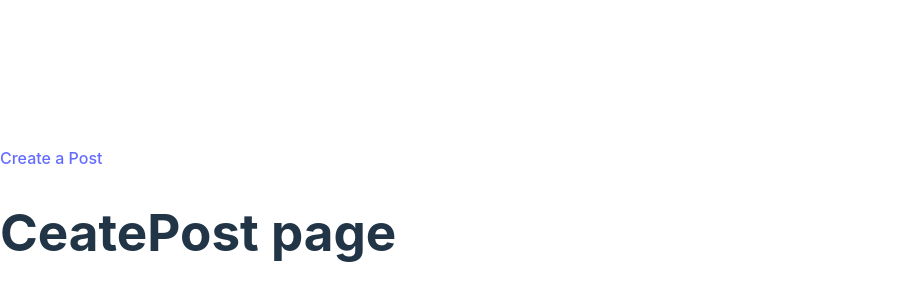
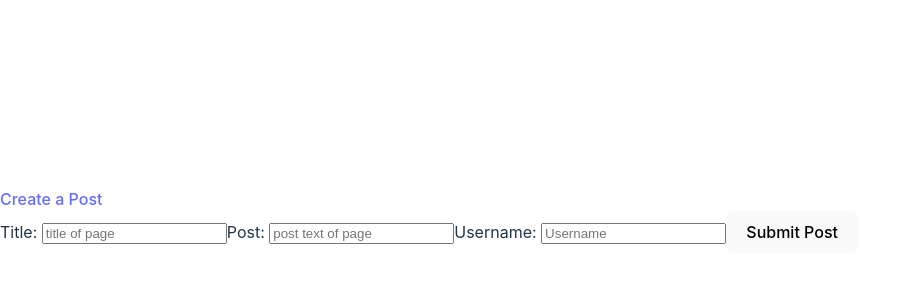
Before and after one commit to mitchalejo94/fullstackPracticeProject, a React (Vite) app in the folder client/: page /createpost in a window 1280 px wide. Shown: the part 180-480 px from the top of the page, without its empty margins (0-900 px from the left). Built offline with nearby package versions, Linux system fonts and the light colour scheme.

Commit message:
Feat: Added submit post functionality

```diff
--- a/client/package.json
+++ b/client/package.json
@@ -10,9 +10,11 @@
     "preview": "vite preview"
   },
   "dependencies": {
+    "formik": "^2.4.5",
     "react": "^18.2.0",
     "react-dom": "^18.2.0",
-    "react-router-dom": "^6.20.0"
+    "react-router-dom": "^6.20.0",
+    "yup": "^1.3.2"
   },
   "devDependencies": {
     "@types/react": "^18.2.37",
--- a/client/src/pages/CreatePost.jsx
+++ b/client/src/pages/CreatePost.jsx
@@ -1,9 +1,54 @@
 import React from "react";
+import { Formik, Form, Field, ErrorMessage } from "formik";
+import * as Yup from "yup";
+//with Formik it is uncessary to use states to hold the values of the inputs.
+import axios from "axios";
 
 export default function CreatePost() {
+  const initialValues = {
+    title: "",
+    postText: "",
+    username: "",
+  };
+  const validationSchema = Yup.object().shape({
+    title: Yup.string().required(),
+    postText: Yup.string().required(),
+    username: Yup.string().min(3).max(15).required(),
+  });
+
+  const onSubmit = (data) => {
+    axios.post("http://localhost:3002/posts", data).then((response) => {
+      console.log("it worked");
+    });
+  };
   return (
-    <div>
-      <h1>CeatePost page</h1>
+    <div className="createPostPage">
+      <Formik
+        initialValues={initialValues}
+        onSubmit={onSubmit}
+        validationSchema={validationSchema}
+      >
+        <Form>
+          <label>Title: </label>
+          <ErrorMessage name="title" component="span" />
+          <Field
+            id="inputCreatePost"
+            name="title"
+            placeholder="title of page"
+          />
+          <label>Post: </label>
+          <ErrorMessage name="postText" component="span" />
+          <Field
+            id="inputCreatePost"
+            name="postText"
+            placeholder="post text of page"
+          />
+          <label>Username: </label>
+          <ErrorMessage name="username" component="span" />
+          <Field id="inputCreatePost" name="username" placeholder="Username" />
+          <button>Submit Post </button>
+        </Form>
+      </Formik>
     </div>
   );
 }
--- a/client/src/pages/Home.jsx
+++ b/client/src/pages/Home.jsx
@@ -1,12 +1,12 @@
 import React from "react";
 import axios from "axios";
 import { useEffect, useState } from "react";
-const URL = "http://localhost:3002/posts";
+// const URL = "http://localhost:3002/posts";
 function Home() {
   const [postList, setPostList] = useState([]);
   useEffect(() => {
     //you want to run the logic here
-    axios.get(URL).then((response) => {
+    axios.get("http://localhost:3002/posts").then((response) => {
       setPostList(response.data);
     });
   }, []);
```
Also changed, not shown: 1 other file (tests, documents, lock files or other folders).
